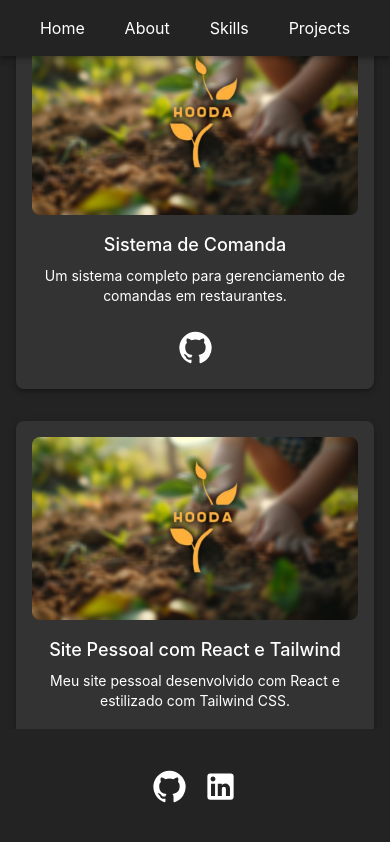
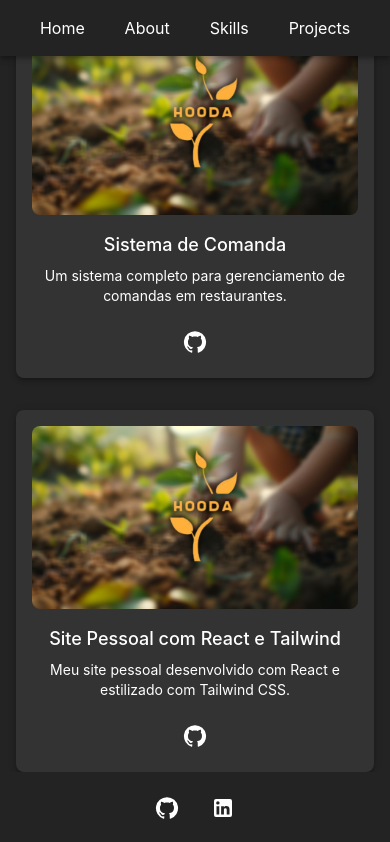
Before and after one commit to Wil220/meu_portifolio, a React (Vite) app: page /projects in a window 390 px wide. Shown: the top 842 px of the page. Built offline with nearby package versions, Linux system fonts and the light colour scheme.

Commit message:
responsividade em MUI

```diff
--- a/src/pages/sections/Projects/Projects.tsx
+++ b/src/pages/sections/Projects/Projects.tsx
@@ -83,8 +83,9 @@ const Projects = () => {
               target="_blank"
               rel="noopener noreferrer"
               color="inherit"
+              sx={{ fontSize: { xs: '2rem', sm: '2.5rem', md: '3rem', lg: '4rem' } }}
             >
-              <GitHubIcon fontSize="large" />
+              <GitHubIcon />
             </IconButton>
           </Box>
         ))}
@@ -94,27 +95,30 @@ const Projects = () => {
         display="flex"
         justifyContent="center"
         width="100%"
-        position="absolute"
+        position="fixed"
         bottom={0}
         left={0}
-        p={4}
+        p={2}
         bgcolor="#232323"
+        gap={2}
       >
         <IconButton
           href="https://github.com/Wil220"
           target="_blank"
           rel="noopener noreferrer"
           color="inherit"
+          sx={{ fontSize: { xs: '2rem', sm: '2.5rem', md: '3rem', lg: '4rem' } }}
         >
-          <GitHubIcon fontSize="large" />
+          <GitHubIcon />
         </IconButton>
         <IconButton
           href="https://www.linkedin.com/in/wilker-silva-3a0ab2273/"
           target="_blank"
           rel="noopener noreferrer"
           color="inherit"
+          sx={{ fontSize: { xs: '2rem', sm: '2.5rem', md: '3rem', lg: '4rem' } }}
         >
-          <LinkedInIcon fontSize="large" />
+          <LinkedInIcon />
         </IconButton>
       </Box>
     </Box>
```
